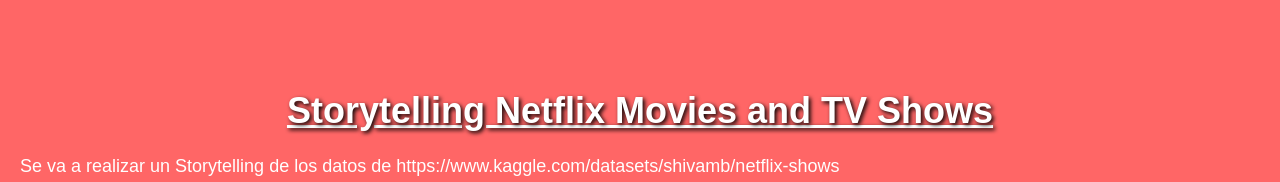
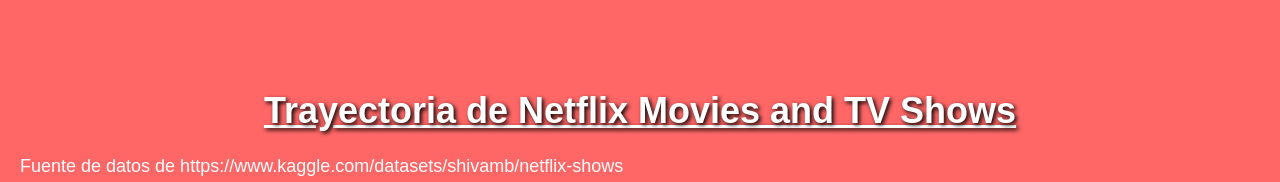
Before and after one commit to albertoem77/hostingpec3, a plain HTML site: page index.html in a window 1280 px wide. Shown: the top 182 px of the page. Drawn offline with Linux system fonts and the light colour scheme.

Commit message:
Update index.html

```diff
--- a/index.html
+++ b/index.html
@@ -9,8 +9,8 @@
 </head>
 <body>
     <div class="container">
-        <h1>Storytelling Netflix Movies and TV Shows</h1>
-        Se va a realizar un Storytelling de los datos de https://www.kaggle.com/datasets/shivamb/netflix-shows
+        <h1>Trayectoria de Netflix Movies and TV Shows</h1>
+        Fuente de datos de https://www.kaggle.com/datasets/shivamb/netflix-shows
         <p></p>
         <img src="netflix.webp" alt="Distribución de la edad del contenido" style="width:100%; height:auto;">
         <h2>Desarrollo a través del tiempo y país</h2>
```
